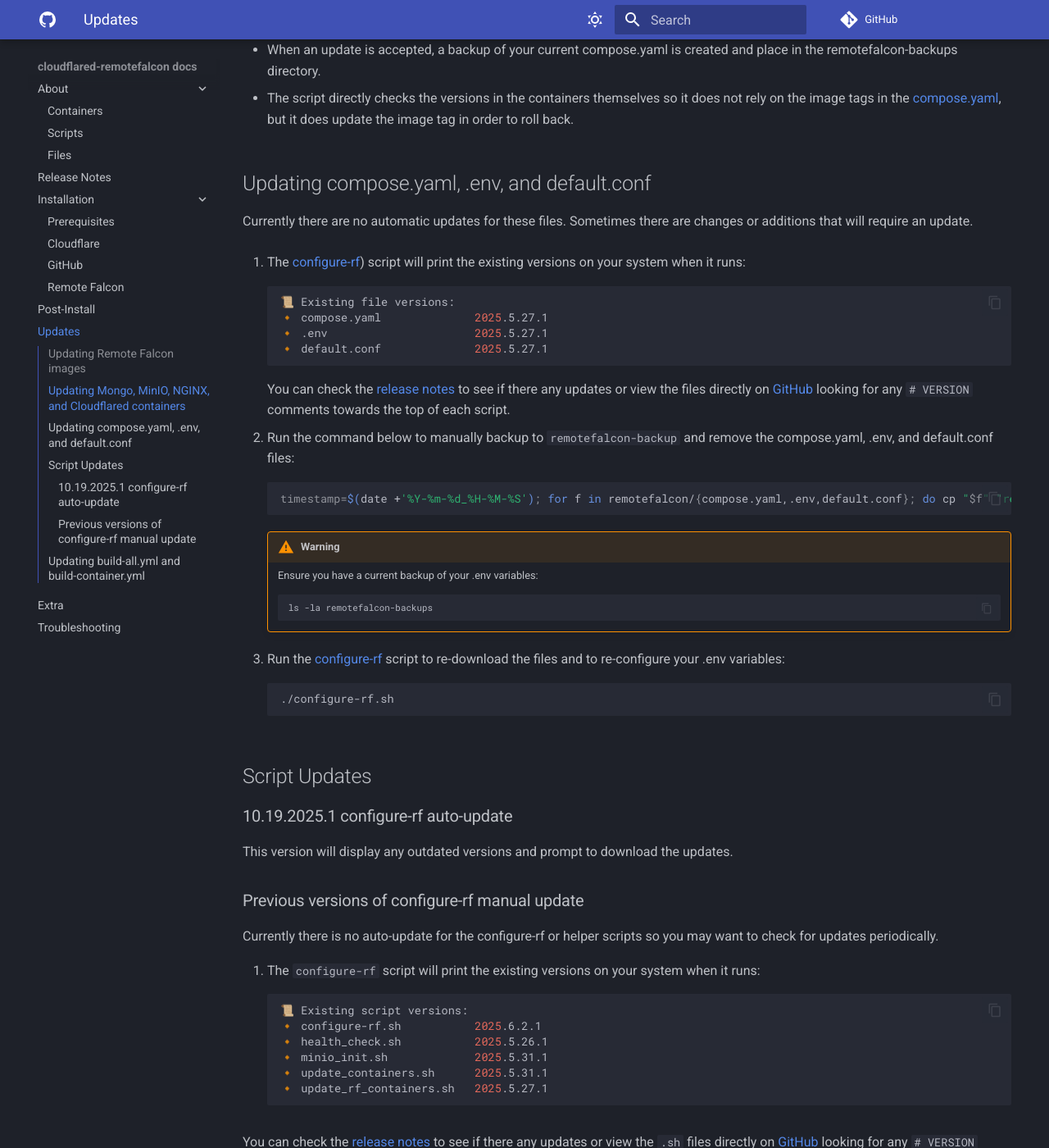
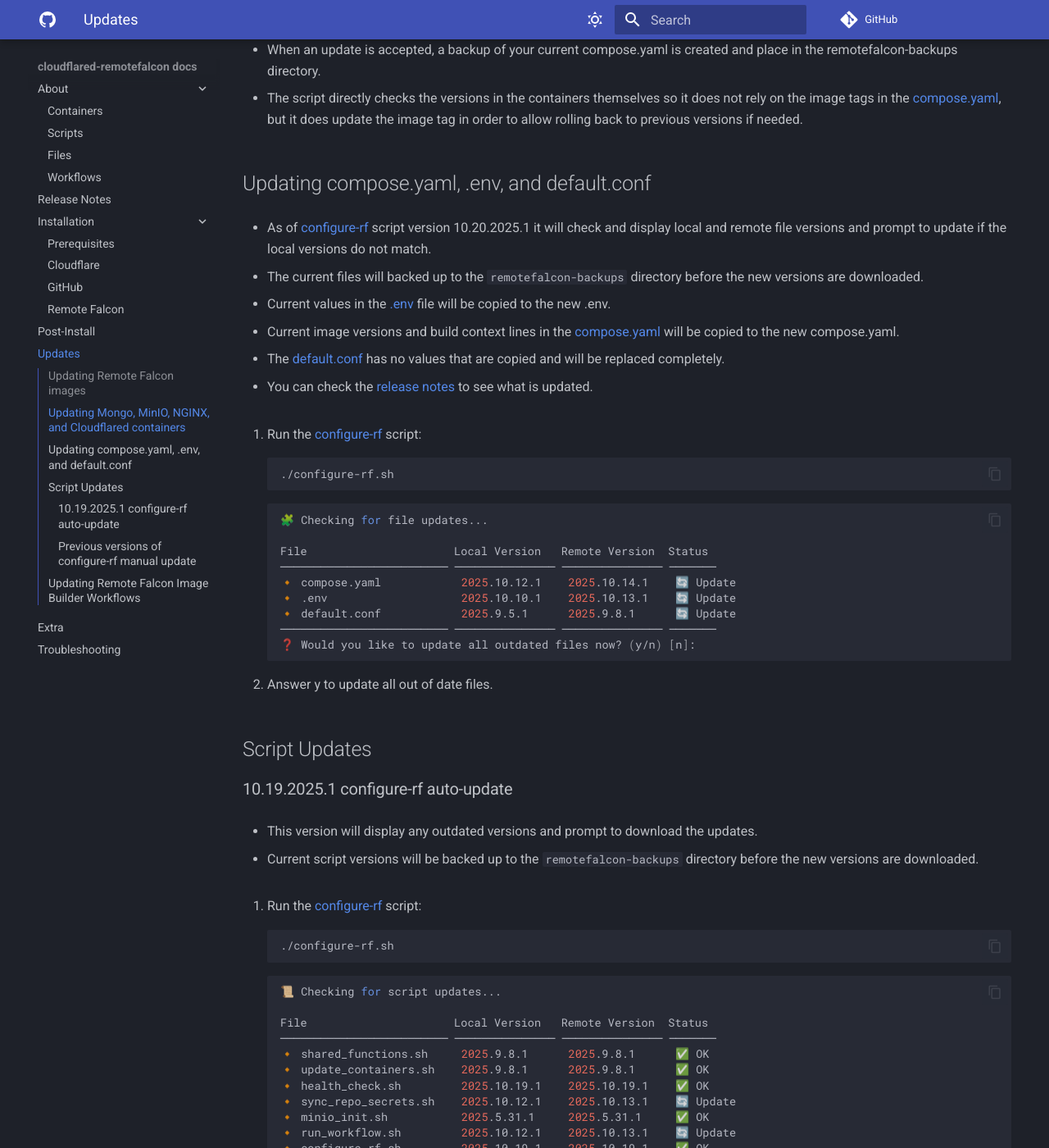
Before and after one commit to Ne0n09/cloudflared-remotefalcon, an MkDocs documentation site: the page built from docs/updates.md, in a window 1280 px wide and 1400 px high, scrolled down 864 px. Shown: the whole window at 82% size. Built offline with MkDocs 1.6.1 and Material for MkDocs 9.7.7, drawn with Linux system fonts in a browser that asks for light colours; comment, search, counter and statistics services are not loaded; some of the changed text lies outside the part shown.

Commit message:
Easier updates!

````diff
--- /dev/null
+++ b/docs/about/workflows.md
@@ -0,0 +1,26 @@
+If you configured GitHub during the configure-rf script then you will have a private repository created from the[remote-falcon-image-builder](https://github.com/Ne0n09/remote-falcon-image-builder) template repository.
+
+- The repository will have two workflows.
+
+- The workflows can be run manually on GitHub under Actions:
+![github_run_workflow.png](../images/github_run_workflow.png)
+
+## build-all.yml
+
+- The [build-all.yml](https://github.com/Ne0n09/remote-falcon-image-builder/blob/main/.github/workflows/build-all.yml) will build all Remote Falcon images on GitHub and push them to your private GitHub Container Registry to allow for easy updates.
+
+- The workflow runs daily at 11:00 PM Central Time to check for any new updates from the RF repositories.
+
+## build-container.yml
+
+- the [build-container.yml](https://github.com/Ne0n09/mlightsdevtest/blob/main/.github/workflows/build-container.yml) workflow is intended to build a single Remote Falcon image if a manual update is performed and the image does not already exist in GHCR.
+
+## Secrets
+
+- The workflows utilize secrets stored under your repository.
+
+- The [sync_repo_secrets](scripts.md#sync_repo_secretssh) script will automatically sync the repo secrets.
+
+- You can manually update the secrets under Settings -> Secrets and variables -> Actions:
+
+    ![github_repo_secrets.png](../images/github_repo_secrets.png)
--- a/docs/release-notes.md
+++ b/docs/release-notes.md
@@ -1,8 +1,18 @@
 # Release Notes
+
+## 2025.22.1
+
+- Easier updates! When running configure-rf.sh it will display current local versions of [scripts](about/scripts.md), [files](about/files.md), and workflow versions and compare them to the latest available versions on GitHub.
+
+- Updated configure-rf.sh to prompt for [compose.yaml, .env, and default.conf updates](updates.md#updating-composeyaml-env-and-defaultconf) to assist with downloading new config file updates.
+
+- Updated configure-rf.sh to prompt for [Remote Falcon Image Builder workflow updates](updates.md#updating-remote-falcon-image-builder-workflows).
+
+- Removed ghcr.io/${REPO}/ from the default compose.yaml. This will automatically get updated by update_compose_image_path in shared_function.sh when update_container.sh or configure-rf.sh is run.
 
 ## 2025.10.19.1
 
-- Added [setup_cloudflare.sh](install/cloudflare.md#automatic-configuration) to assist with automatic initial Cloudflare domain, certificate, SSL/TLS, tunnel, and DNS settings.
+- Added [setup_cloudflare.sh](install/cloudflare.md#automatic-configuration) to assist with automatic Cloudflare domain, certificate, SSL/TLS, tunnel, and DNS settings for initial or existing installations.
 
 - Updated health_check.sh to include check for plugins-api and viewer not connecting to mongo.
 
@@ -10,7 +20,7 @@
 
 - Updated health_check.sh NGINX health check so if on-disk cert/key is changed NGINX will be restarted if it is running.
 
-- Updated configure-rf.sh to display a prompt for script updates to assist in downloading new script updates.
+- Updated configure-rf.sh to display a prompt for [script updates](updates.md#script-updates) to assist in downloading new script updates.
 
 ## 2025.10.14.1
 
--- a/docs/updates.md
+++ b/docs/updates.md
@@ -34,74 +34,100 @@
 
 - When an update is accepted, a backup of your current compose.yaml is created and place in the remotefalcon-backups directory.
 
-- The script directly checks the versions in the containers themselves so it does not rely on the image tags in the [compose.yaml](about/files.md#composeyaml), but it does update the image tag in order to roll back.
+- The script directly checks the versions in the containers themselves so it does not rely on the image tags in the [compose.yaml](about/files.md#composeyaml), but it does update the image tag in order to allow rolling back to previous versions if needed.
 
 ## Updating compose.yaml, .env, and default.conf
 
-Currently there are no automatic updates for these files. Sometimes there are changes or additions that will require an update.
+- As of [configure-rf](about/scripts.md#configure-rfsh) script version 10.20.2025.1 it will check and display local and remote file versions and prompt to update if the local versions do not match.
 
-1. The [configure-rf](about/scripts.md#configure-rfsh)) script will print the existing versions on your system when it runs:
-```sh
-📜 Existing file versions:
-🔸 compose.yaml              2025.5.27.1
-🔸 .env                      2025.5.27.1
-🔸 default.conf              2025.5.27.1
-```
-You can check the [release notes](release-notes.md) to see if there any updates or view the files directly on [GitHub](https://github.com/Ne0n09/cloudflared-remotefalcon/tree/main/remotefalcon) looking for any `# VERSION` comments towards the top of each script.
+- The current files will backed up to the `remotefalcon-backups` directory before the new versions are downloaded.
 
-2. Run the command below to manually backup to `remotefalcon-backup` and remove the compose.yaml, .env, and default.conf files:
-```sh
-timestamp=$(date +'%Y-%m-%d_%H-%M-%S'); for f in remotefalcon/{compose.yaml,.env,default.conf}; do cp "$f" "remotefalcon-backups/$(basename "$f").backup-$timestamp" && rm "$f"; done
-```
+- Current values in the [.env](about/files.md#env) file will be copied to the new .env.
 
-    !!! warning
+- Current image versions and build context lines in the [compose.yaml](about/files.md#composeyaml) will be copied to the new compose.yaml.
 
-        Ensure you have a current backup of your .env variables:
-        ```sh
-        ls -la remotefalcon-backups
-        ```
+- The [default.conf](about/files#defaultconf) has no values that are copied and will be replaced completely.
 
-3. Run the [configure-rf](about/scripts.md#configure-rfsh) script to re-download the files and to re-configure your .env variables:
+- You can check the [release notes](release-notes.md) to see what is updated.
+
+1. Run the [configure-rf](about/scripts.md#configure-rfsh) script:
 ```sh
 ./configure-rf.sh
 ```
+```sh
+🧩 Checking for file updates...
+
+File                      Local Version   Remote Version  Status
+───────────────────────── ─────────────── ─────────────── ───────
+🔸 compose.yaml            2025.10.12.1    2025.10.14.1    🔄 Update
+🔸 .env                    2025.10.10.1    2025.10.13.1    🔄 Update
+🔸 default.conf            2025.9.5.1      2025.9.8.1      🔄 Update
+───────────────────────── ─────────────── ─────────────── ───────
+❓ Would you like to update all outdated files now? (y/n) [n]:
+```
+
+2. Answer y to update all out of date files.
 
 ## Script Updates
 
 ### 10.19.2025.1 configure-rf auto-update
 
-This version will display any outdated versions and prompt to download the updates.
+- This version will display any outdated versions and prompt to download the updates.
+
+- Current script versions will be backed up to the `remotefalcon-backups` directory before the new versions are downloaded.
+
+1. Run the [configure-rf](about/scripts.md#configure-rfsh) script:
+```sh
+./configure-rf.sh
+```
+```sh
+📜 Checking for script updates...
+
+File                      Local Version   Remote Version  Status
+───────────────────────── ─────────────── ─────────────── ───────
+🔸 shared_functions.sh     2025.9.8.1      2025.9.8.1      ✅ OK
+🔸 update_containers.sh    2025.9.8.1      2025.9.8.1      ✅ OK
+🔸 health_check.sh         2025.10.19.1    2025.10.19.1    ✅ OK
+🔸 sync_repo_secrets.sh    2025.10.12.1    2025.10.13.1    🔄 Update
+🔸 minio_init.sh           2025.5.31.1     2025.5.31.1     ✅ OK
+🔸 run_workflow.sh         2025.10.12.1    2025.10.13.1    🔄 Update
+🔸 configure-rf.sh         2025.10.19.1    2025.10.19.1    ✅ OK
+───────────────────────── ─────────────── ─────────────── ───────
+❓ Would you like to update all outdated scripts now? (y/n) [n]:
+```
+
+2. Answer y to update all out of date files.
 
 ### Previous versions of configure-rf manual update
 
-Currently there is no auto-update for the configure-rf or helper scripts so you may want to check for updates periodically.
-
-1. The `configure-rf` script will print the existing versions on your system when it runs:
-```sh
-📜 Existing script versions:
-🔸 configure-rf.sh           2025.6.2.1
-🔸 health_check.sh           2025.5.26.1
-🔸 minio_init.sh             2025.5.31.1
-🔸 update_containers.sh      2025.5.31.1
-🔸 update_rf_containers.sh   2025.5.27.1
-```
-
-You can check the [release notes](release-notes.md) to see if there any updates or view the `.sh` files directly on [GitHub](https://github.com/Ne0n09/cloudflared-remotefalcon) looking for any `# VERSION` comments towards the top of each script.
-
-2. Remove the scripts:
+1. Remove the scripts:
 ```sh
 rm configure-rf.sh shared_functions.sh health_check.sh minio_init.sh update_containers.sh update_rf_containers.sh run_workflow.sh sync_repo_secrets.sh
 ```
 
-3. The command below will re-download the configure-rf script and run it which will then re-download the helper scripts:
+2. The command below will re-download the configure-rf script and run it which will then re-download the helper scripts:
 ```sh
 curl -O https://raw.githubusercontent.com/Ne0n09/cloudflared-remotefalcon/main/configure-rf.sh; \
 chmod +x configure-rf.sh; \
 ./configure-rf.sh
 ```
 
-## Updating build-all.yml and build-container.yml
+## Updating Remote Falcon Image Builder Workflows
 
-Manually updating both of the .yml files is required for any changes that occur on the remote-falcon-image-builder template repo.
+- As of configure-rf script version 2025.10.22.1 automatic workflow updates are possible.
 
-Check the [workflows](https://github.com/Ne0n09/remote-falcon-image-builder/tree/main/.github/workflows) for any new updates and copy and paste them to your repo to apply any changes.
+- This feature requires that your GitHub Personal Access Token has the `workflow` permission.
+
+- If you previously created a GitHub PAT you may not have this permission and will have to follow the [GitHub](install/github.md#create-personal-access-token) setup to configure a new GitHub PAT and save it to your .env
+
+```sh
+📜 Checking for image builder workflow updates...
+🔗 https://github.com/Ne0n09/remote-falcon-image-builder/
+
+Workflow                  Your Version    Template Version Status
+───────────────────────── ─────────────── ─────────────── ───────
+🔸 build-all.yml           2025.8.25.1     2025.10.13.1    🔄 Update
+🔸 build-container.yml     2025.8.25.1     2025.10.13.1    🔄 Update
+───────────────────────── ─────────────── ─────────────── ───────
+❓ Would you like to update all image builder workflows now? (y/n) [n]:
+```
--- a/mkdocs.yml
+++ b/mkdocs.yml
@@ -52,6 +52,7 @@
     - 'Containers': about/containers.md
     - 'Scripts': about/scripts.md
     - 'Files': about/files.md
+    - 'Workflows': about/workflows.md
   - 'Release Notes': release-notes.md
   - 'Installation':
     - 'Installation': install/index.md
````
Also changed, not shown: docs/install/cloudflare.md (+1 -1 lines), docs/install/github.md (+3 -1 lines), docs/install/remotefalcon.md (+4 -2 lines), docs/images/github_pat_settings_v2.png (added), docs/images/github_repo_secrets.png (added), docs/images/github_run_workflow.png (added), 2 other files.
